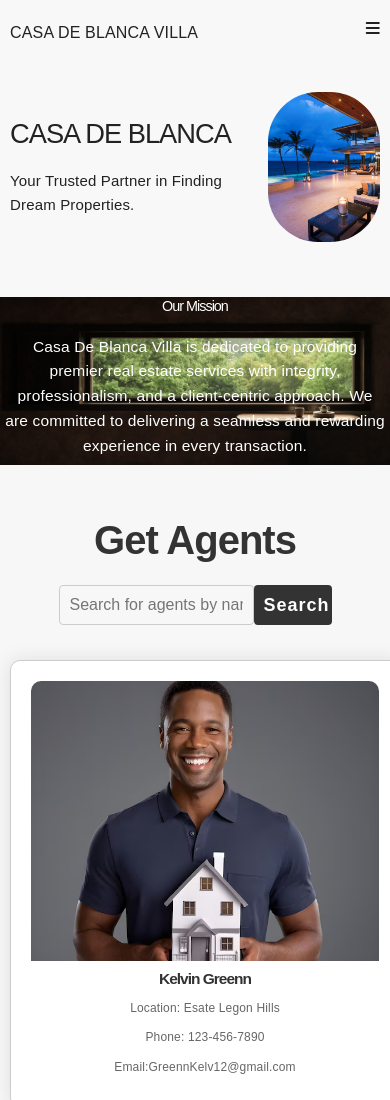
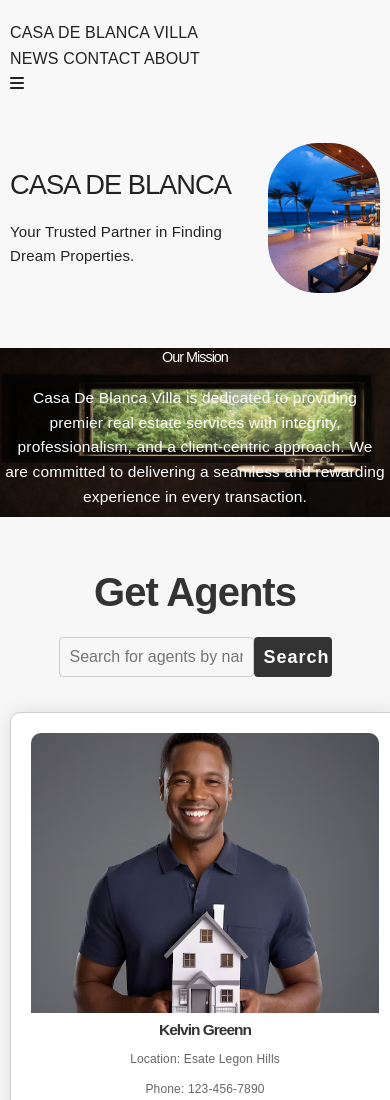
Before and after one commit to ayoosX/King-s-Homes-, a plain HTML site: page index.html in a window 390 px wide. Shown: the top 1100 px of the page. Drawn offline with nearby package versions, Linux system fonts and the light colour scheme.

Commit message:
Update index.html

```diff
--- a/index.html
+++ b/index.html
@@ -14,21 +14,22 @@
   </head>
   <body>
     <!-- navigation section -->
-    <section class="navigation">
-      <article class="hero-title">
-        <a href="#" title="Real Estate Agency">Casa de blanca villa</a>
-      </article>
-      <article class="center-nav">
-        <a href="#home">Home</a>
-        <a href="#about">About</a>
-        <a href="#projects">Services</a>
-        <a href="#contact">Contact</a>
-        <a href="#agent">Get Agent</a>
-      </article>
-      <article class="mobile-nav">
-        <a href="" class="fa-solid fa-bars"></a>
-      </article>
-    </section>
+  <section class="navigation">
+<!-- Top Navigation Menu -->
+    <div class="topnav">
+     <a href="#home" class="active">Casa de blanca villa</a>
+       <div id="myLinks">
+          <a href="#news">News</a>
+          <a href="#contact">Contact</a>
+          <a href="#about">About</a>
+        </div>
+        <a href="javascript:void(0);" class="icon" onclick="myFunction()">
+           <i class="fa fa-bars"></i>
+        </a>
+    </div>
+
+
+   </section>
     <!-- Main Section -->
     <section id="home" class="hero-section">
       <article class="hero-description">
@@ -183,10 +184,6 @@
                 <button type="submit" class="submit-button">Send Message</button>
             </form>
         </div>
-
-        <article class="mailman">
-          <img src="./Images/mail man .svg" alt="Mail Man" />
-        </article>
       </section>
 
 <!-- Footer pageclass -->
@@ -194,7 +191,7 @@
   <div class="contact-info">
     <h3>Contact Details</h3>
     <ul>
-      <li><i ="fas fa-map-marker-alt"></i> 123 Casa De Blanca, Easte Legon Hills , Accra</li>
+      <li><i class="fa-map-marker-alt"></i> 123 Casa De Blanca, Easte Legon Hills , Accra</li>
       <li><i class="fas fa-phone"></i> +233 599589341</li>
       <li><i class="fas fa-envelope"></i> info@casadeblanca.com</li>
     </ul>
@@ -208,5 +205,28 @@
     <i class="fa-brands fa-twitter"></i>
       </article>
     </section>
+    <script>
+      function myFunction() {
+       var x = document.getElementById("myLinks");
+       if (x.style.display === "block") {
+        x.style.display = "none";
+        } else {
+        x.style.display = "block";
+       }
+      }
+
+
+
+
+      // function openMenu() {
+      //  var mobileMenu = document.getElementById("mobile-menu");
+      //  if (mobileMenu.style.display === "none") {
+      //  mobileMenu.style.display = "block";
+      //   } else {
+      //   mobileMenu.style.display = "none";
+      //   }
+      // }
+    </script>
+
   </body>
 </html>
```
